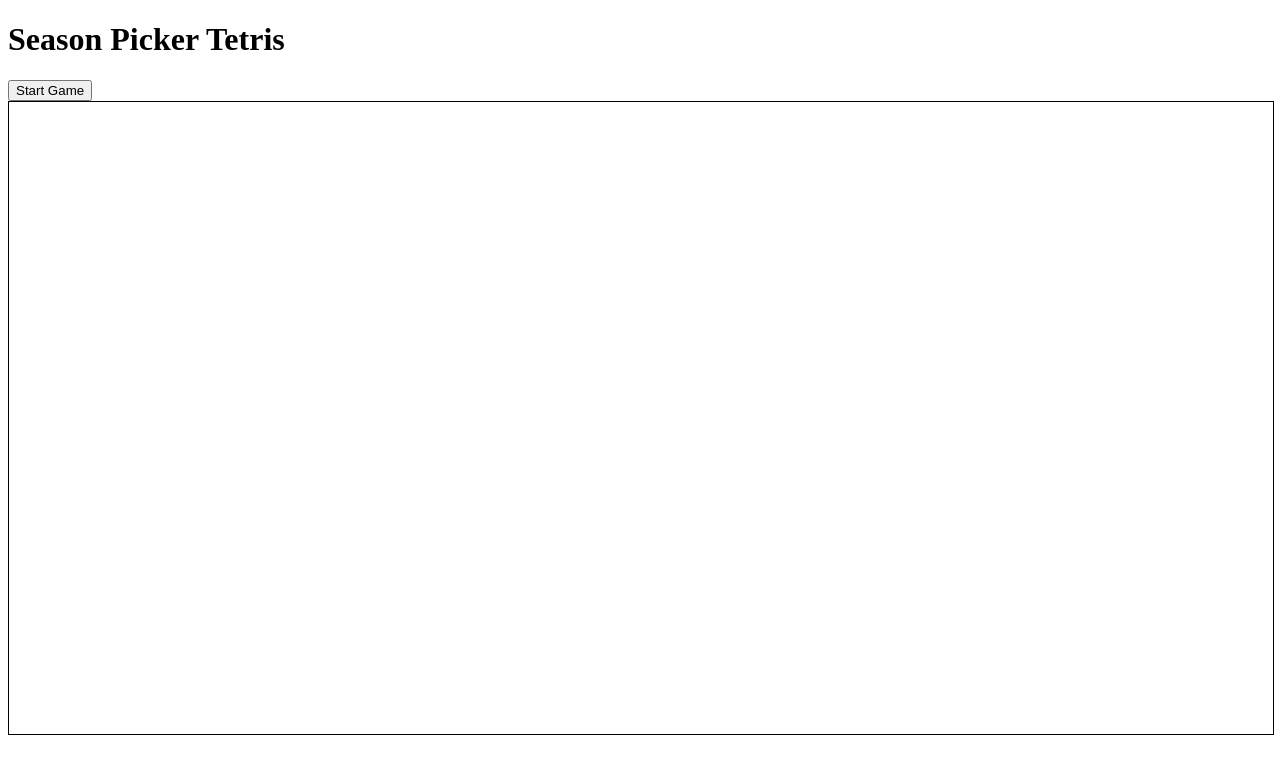
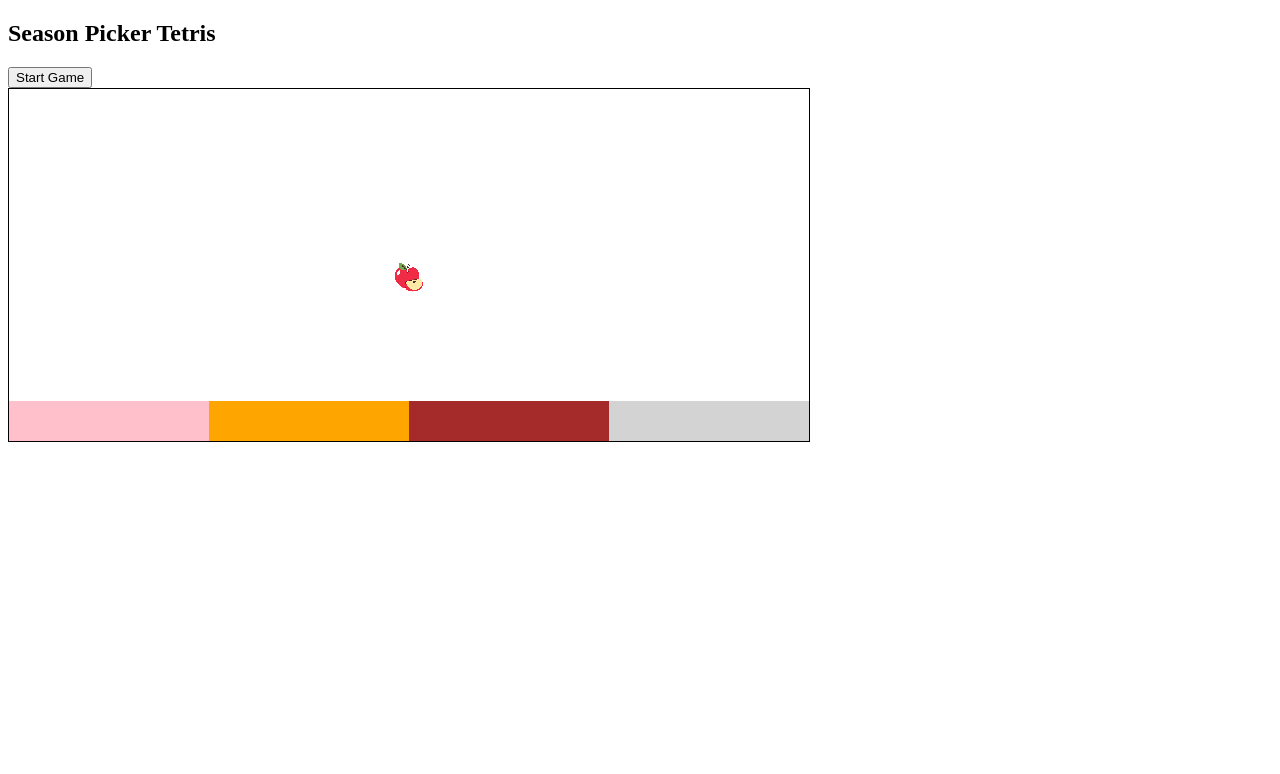
Before and after one commit to giulia-girardi/season-picker-tetris, a plain HTML site: page index.html in a window 1280 px wide. Both pictures are taken after a click on the button "Start Game". Drawn offline with Linux system fonts and the light colour scheme.

Commit message:
create class for fruits creation and make fruit appear after previous reaches bottom

```diff
--- a/index.html
+++ b/index.html
@@ -8,10 +8,15 @@
     <link rel="stylesheet" href="./style/style.css">
 </head>
 <body>
-    <h1>Season Picker Tetris</h1>
-    <button id="start">Start Game</button>
-    <canvas id="canvas"></canvas>
-
+    <section id="start-screen">
+        <h1>Season Picker Tetris</h1>
+        <button id="start">Start Game</button>
+    </section>
+    <canvas id="canvas" height="352" width="800"></canvas>
+    <section id="gameoverscreen">
+        <h1>Game Over</h1>
+        <button id="start">Restart</button>
+    </section>
     <script type="text/javascript" src="index.js"></script>
 </body>
 </html>
--- a/index.js
+++ b/index.js
@@ -1,126 +1,266 @@
 const canvas = document.querySelector('#canvas');
 const ctx = canvas.getContext('2d');
+ctx.imageSmoothingEnabled = false;
 
 let startButton = document.querySelector('#start')
 let isGameOver = false;
 let gameId = 0;
-const testImage = new Image();
-testImage.src = './style/images/apple.pmg'
-let testImageX = canvas.width / 2 - 10;
-let testImageY = 0;
-let testImageWidth = 20;
-let testImageHeigth = 20
-
-/* // image importing
-const apple = new Image();
-apple.src = './style/images/apple.jpg'
-const apricot = new Image();
-apricot.src = './style/images/apricot.jpg'
-const avocado = new Image();
-avocado.src = './style/images/avocado.jpg'
-const banana = new Image();
-banana.src = './style/images/banana.jpg'
-const blackberry = new Image();
-blackberry.src = './style/images/balckberry.jpg'
-const blueberry = new Image();
-blueberry.src = './style/images/blueberry.jpg'
-const cherries = new Image();
-cherries.src = './style/images/cherries.jpg'
-const coconut = new Image();
-coconut.src = './style/images/coconut.jpg'
-const currant = new Image();
-currant.src = './style/images/currant.jpg'
-const custardapple = new Image();
-custardapple.src = './style/images/custard-apple.jpg'
-const dragonfruit = new Image();
-dragonfruit.src = './style/images/dragonfruit.jpg'
-const fig = new Image();
-fig.src = './style/images/fig.jpg'
-const grapefruit = new Image();
-grapefruit.src = './style/images/grapefruit.jpg'
-const grapes = new Image();
-grapes.src = './style/images/grapes.jpg'
-const khaki = new Image();
-khaki.src = './style/images/khaki.jpg'
-const kiwi = new Image();
-kiwi.src = './style/images/kiwi.jpg'
-const lemon = new Image();
-lemon.src = './style/images/lemon.jpg'
-const lime = new Image();
-lime.src = './style/images/lime.jpg'
-const lychee = new Image();
-lychee.src = './style/images/lychee.jpg'
-const mango = new Image();
-mango.src = './style/images/mango.jpg'
-const medlar = new Image();
-medlar.src = './style/images/medlar.jpg'
-const melon = new Image();
-melon.src = './style/images/melon.jpg'
-const olives = new Image();
-olives.src = './style/images/olives.jpg'
-const orange = new Image();
-orange.src = './style/images/orange.jpg'
-const papaya = new Image();
-papaya.src = './style/images/papaya.jpg'
-const papaya = new Image();
-papaya.src = './style/images/passion-fruit.jpg'
-const peach = new Image();
-peach.src = './style/images/peach.jpg'
-const pear = new Image();
-pear.src = './style/images/pear.jpg'
-const pineapple = new Image();
-pineapple.src = './style/images/pineapple.jpg'
-const plum = new Image();
-plum.src = './style/images/plum.jpg'
-const pomegranade = new Image();
-pomegranade.src = './style/images/pomegranade.jpg'
-const raspberry = new Image();
-raspberry.src = './style/images/raspberry.jpg'
-const starapple = new Image();
-starapple.src = './style/images/star-apple.jpg'
-const strawberry = new Image();
-strawberry.src = './style/images/strawberry.jpg'
-const tangerine = new Image();
-tangerine.src = './style/images/tangerine.jpg'
-const watermelon = new Image();
-watermelon.src = './style/images/watermelon.jpg'
- */
+let fruitImageX = canvas.width / 2 - 20;
+let fruitImageY = 0;
+let fruitImageWidth = 40;
+let fruitImageHeight = 40
+let seasonBlockHeight = 40;
 
 
-///////
+// image importing
+const apple = new Image;
+apple.src = './style/images/apple.png'
+apple.classList.add('spring')
+apple.classList.add('autumn')
+const apricot = new Image;
+apricot.src = './style/images/apricot.png'
+apricot.classList.add('spring')
+apricot.classList.add('summer')
+const avocado = new Image;
+avocado.src = './style/images/avocado.png'
+avocado.classList.add('winter')
+const banana = new Image;
+banana.src = './style/images/banana.png'
+banana.classList.add('spring')
+banana.classList.add('summer')
+banana.classList.add('autumn')
+banana.classList.add('winter')
+const blackberry = new Image;
+blackberry.src = './style/images/blackberry.png'
+blackberry.classList.add('summer')
+const blueberry = new Image;
+blueberry.src = './style/images/blueberry.png'
+blueberry.classList.add('summer')
+const cherries = new Image;
+cherries.src = './style/images/cherries.png'
+const coconut = new Image;
+coconut.src = './style/images/coconut.png'
+coconut.classList.add('spring')
+const currant = new Image;
+currant.src = './style/images/currant.png'
+const custardapple = new Image;
+custardapple.src = './style/images/custard-apple.png'
+const dragonfruit = new Image;
+dragonfruit.src = './style/images/dragonfruit.png'
+const fig = new Image;
+fig.src = './style/images/fig.png'
+const grapefruit = new Image;
+grapefruit.src = './style/images/grapefruit.png'
+const grapes = new Image;
+grapes.src = './style/images/grapes.png'
+const khaki = new Image;
+khaki.src = './style/images/khaki.png'
+const kiwi = new Image;
+kiwi.src = './style/images/kiwi.png'
+const lemon = new Image;
+lemon.src = './style/images/lemon.png'
+const lime = new Image;
+lime.src = './style/images/lime.png'
+const lychee = new Image;
+lychee.src = './style/images/lychee.png'
+const mango = new Image;
+mango.src = './style/images/mango.png'
+const medlar = new Image;
+medlar.src = './style/images/medlar.png'
+const melon = new Image;
+melon.src = './style/images/melon.png'
+const olives = new Image;
+olives.src = './style/images/olives.png'
+const orange = new Image;
+orange.src = './style/images/orange.png'
+const papaya = new Image;
+papaya.src = './style/images/papaya.png'
+const passionfruit = new Image;
+papaya.src = './style/images/passion-fruit.png'
+const peach = new Image;
+peach.src = './style/images/peach.png'
+const pear = new Image;
+pear.src = './style/images/pear.png'
+const pineapple = new Image;
+pineapple.src = './style/images/pineapple.png'
+const plum = new Image;
+plum.src = './style/images/plum.png'
+const pomegranate = new Image;
+pomegranate.src = './style/images/pomegranate.png'
+const raspberry = new Image;
+raspberry.src = './style/images/raspberry.png'
+const starapple = new Image;
+starapple.src = './style/images/star-apple.png'
+const strawberry = new Image;
+strawberry.src = './style/images/strawberry.png'
+const tangerine = new Image;
+tangerine.src = './style/images/tangerine.png'
+const watermelon = new Image;
+watermelon.src = './style/images/watermelon.png'
+
+////// creating the fruit array
+/* const fruitsArray = [
+    {
+        img: apple,
+        x: canvas.width / 2 - 20,
+        y: 0,
+        season: 'spring',
+        moveImageDown: function () {
+            if (this.y + fruitImageHeight <= canvas.height - seasonBlockHeight) {
+                 this.y += 1;
+            }
+         },
+         moveLeft: function () {
+            if (fruitImageX > 0) {
+                fruitImageX -= 3;
+            }
+        },
+    },
+/*     {
+        img: apricot,
+        x: canvas.width / 2 - 20,
+        y: 0,
+        season: 'spring',
+    },
+    {
+        img: avocado,
+        x: canvas.width / 2 - 20,
+        y: 0,
+        season: 'spring',
+    },
+    {
+        img: banana,
+        x: canvas.width / 2 - 20,
+        y: 0,
+        season: 'spring',
+        moveImageDown: function () {
+            if (this.y + fruitImageHeight <= canvas.height - seasonBlockHeight) {
+                 this.y += 1;
+            }
+        },
+        moveLeft: function () {
+            if (fruitImageX > 0) {
+                fruitImageX -= 3;
+            }
+        }
+    },
+    {
+        img: blackberry,
+        x: canvas.width / 2 - 20,
+        y: 0,
+        season: 'spring',
+        moveImageDown: function () {
+            if (this.y + fruitImageHeight <= canvas.height - seasonBlockHeight) {
+                 this.y += 1;
+            }
+        },
+        moveLeft: function () {
+            if (this.x > 0) {
+                this.x -= 3;
+            }
+        }
+    },
+    {
+        img: blueberry,
+        x: canvas.width / 2 - 20,
+        y: 0,
+        season: 'spring',
+        moveImageDown: function () {
+            if (this.y + fruitImageHeight <= canvas.height - seasonBlockHeight) {
+                 this.y += 1;
+            }
+         },
+        moveLeft: function () {
+            if (fruitImageX > 0) {
+                fruitImageX -= 3;
+            }
+        }
+    },
+    {
+        img: cherries,
+        x: canvas.width / 2 - 20,
+        y: 0,
+        season: 'spring',
+        moveImageDown: function () {
+            if (this.y + fruitImageHeight <= canvas.height - seasonBlockHeight) {
+                 this.y += 1;
+            }
+         },
+        moveLeft: function () {
+            if (fruitImageX > 0) {
+                fruitImageX -= 3;
+            }
+        }
+    },
+/*     {
+        img: coconut,
+        x: canvas.width / 2 - 20,
+        y: 0,
+        season: 'spring',
+        moveImageDown: function () {
+           if (this.y + fruitImageHeight <= canvas.height - seasonBlockHeight) {
+                this.y += 1;
+           }
+        }
+    } */
+
+
+///// creating the fruit class
+class Fruit {
+    constructor(name) {
+        this.name = name;
+        this.image = new Image;
+        this.image.src = `./style/images/${name}.png`;
+        this.x = canvas.width / 2 - 20;
+        this.y = 0;
+        this.season = '';
+    }
+
+    moveImageDown() {
+        if (this.y + fruitImageHeight <= canvas.height - seasonBlockHeight) {
+             this.y += 1;
+        };
+    }
+
+    moveLeft() {
+        if (this.x > 0) {
+            this.x -= 5;
+        };
+    };
+
+    moveRight() {
+        if (this.x < (canvas.width - fruitImageWidth)) {
+            this.x += 5;
+        }
+    };
+
+    fastDown() {
+        if (this.y + fruitImageHeight <= canvas.height - seasonBlockHeight) {
+            this.y += 10;
+        }
+    }
+}
+
+let bareFruitArray = ['apple', 'apricot', 'avocado'];
+let fruitArray = [];
+bareFruitArray.forEach ((name) => {
+    fruitArray.push(new Fruit(name))
+})
+
+/////// start
 const start = () => {
     canvas.style.visibility = "visible";
-    drawImage()
     animate()
 }
 
 const drawImage = () => {
-    ctx.drawImage(testImage, testImageX, testImageY, testImageWidth, testImageHeigth)
-}
-
-const moveImageDown = () => {
-    if (testImageY + testImageHeigth < canvas.height) {
-        testImageY += 0.2;
-   }
-}
-
-//// move right and left
-const moveRight = () => {
-    if (testImageX < (canvas.width - testImageWidth)) {
-        testImageX += 3;
-    }
-}
-const moveLeft= () => {
-    if (testImageX > 0) {
-        testImageX -= 3;
+    ctx.drawImage(fruitArray[0].image, fruitArray[0].x, fruitArray[0].y, fruitImageWidth, fruitImageHeight)
+    if (fruitArray[0].y + fruitImageHeight > canvas.height - seasonBlockHeight) {
+        fruitArray.shift()
     }
 }
 
-const moveDown= () => {
-    if (testImageY + testImageHeigth < canvas.height) {
-        testImageY += 7;
-    }
-}
+/// moving image down / right / left
 
 document.addEventListener('keydown', event => {
     if (event.key === 'ArrowRight') {
@@ -128,30 +268,54 @@ document.addEventListener('keydown', event => {
     } else if (event.key === 'ArrowLeft') {
         moveLeft()
     } else if (event.key === 'ArrowDown') {
-        moveDown()
+        fastDown()
     }
 })
+
+///// draw season blocks
+const drawSeasonBlocks = () => {
+    ctx.fillStyle = "pink";
+    ctx.fillRect(0, canvas.height - seasonBlockHeight, canvas.width/4, seasonBlockHeight);
+    ctx.fillStyle = "orange";
+    ctx.fillRect(canvas.width/4, canvas.height - seasonBlockHeight, canvas.width/4, seasonBlockHeight);
+    ctx.fillStyle = "brown";
+    ctx.fillRect(canvas.width/4 * 2, canvas.height - seasonBlockHeight, canvas.width/4, seasonBlockHeight);
+    ctx.fillStyle = "lightgray";
+    ctx.fillRect(canvas.width/4 * 3, canvas.height - seasonBlockHeight, canvas.width/4, seasonBlockHeight);
+}
+console.log(fruitArray[0]);
 
 /// create motion
 const animate = () => {
     ctx.clearRect(0, 0, canvas.width, canvas.height);
+    drawSeasonBlocks();
     drawImage();
-    moveImageDown();
+    fruitArray[0].moveImageDown();
+    console.log(fruitArray[0]);
 
     /// gameover (simple version with 2 areas)
-    if ((testImageY + testImageHeigth ===  canvas.height) && (testImageX + testImageWidth > canvas.width/2)) {
-        //console.log("hello")
+
+    /* if ((fruitsArray[index].season == "spring") && (fruitImageY + fruitImageHeight >=  canvas.height - seasonBlockHeight) && (fruitImageX + fruitImageWidth > canvas.width / 4)) {
+        console.log("gameover")
         isGameOver = true;
-    }
+    } else {
+        ctx.font = '48px serif';
+        ctx.fillText('Well done!', 10, 50);
+    } */
 
     if (isGameOver) {
         cancelAnimationFrame(gameId);
-        //console.log("it's game over")
     } else {
         gameId = requestAnimationFrame(animate);
     }
 }
 
+/// gameover screen
+/* if (isGameOver) {
+    gameoverscreen.visibility = "visible";
+    canvas.visibility = "hidden"
+} */
+
 //// wait to load and if start clicked, start game
 window.onload = () => {
     startButton.addEventListener('click', start)
--- a/style/style.css
+++ b/style/style.css
@@ -3,9 +3,12 @@ canvas {
 }
 
 #canvas {
-    width: 100%;
     display: flex;
     justify-content: center;
     align-items: center;
     visibility: hidden;
 }
+
+#gameoverscreen {
+    visibility: hidden;
+}
```
Also changed, not shown: 1 other file.
